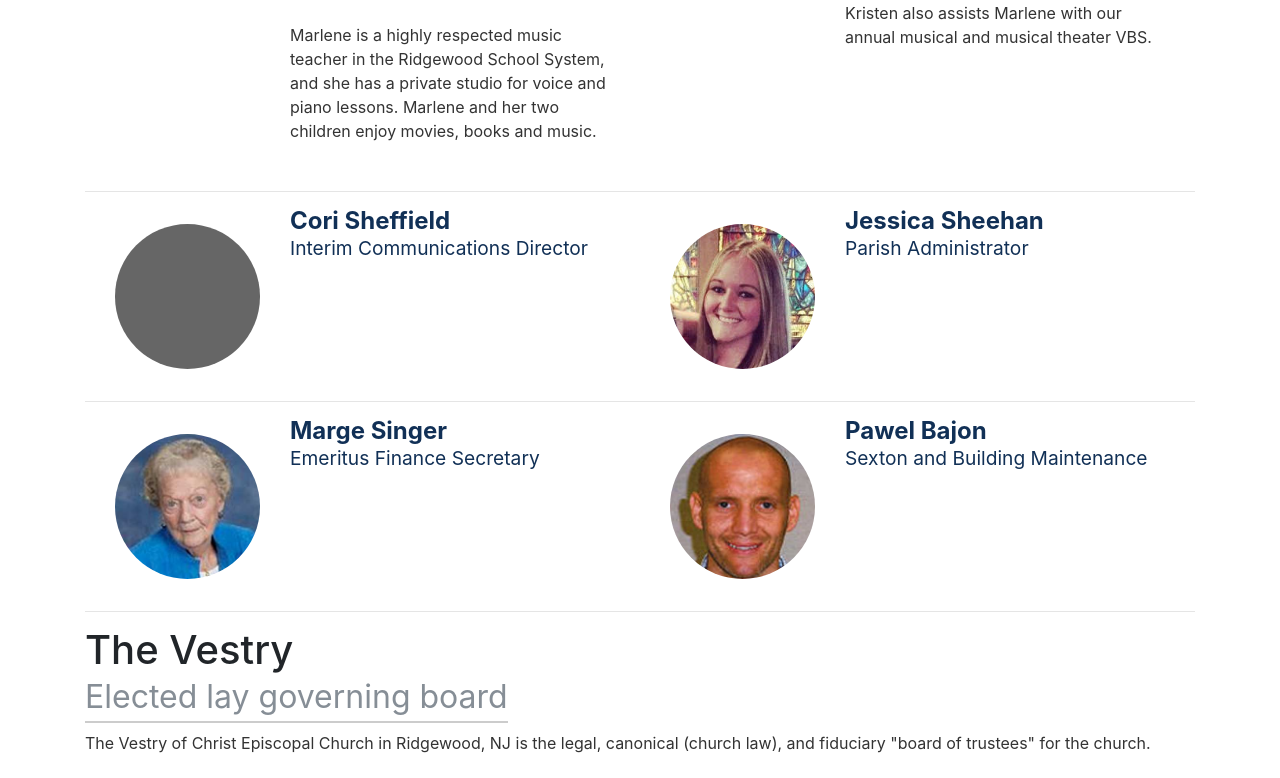
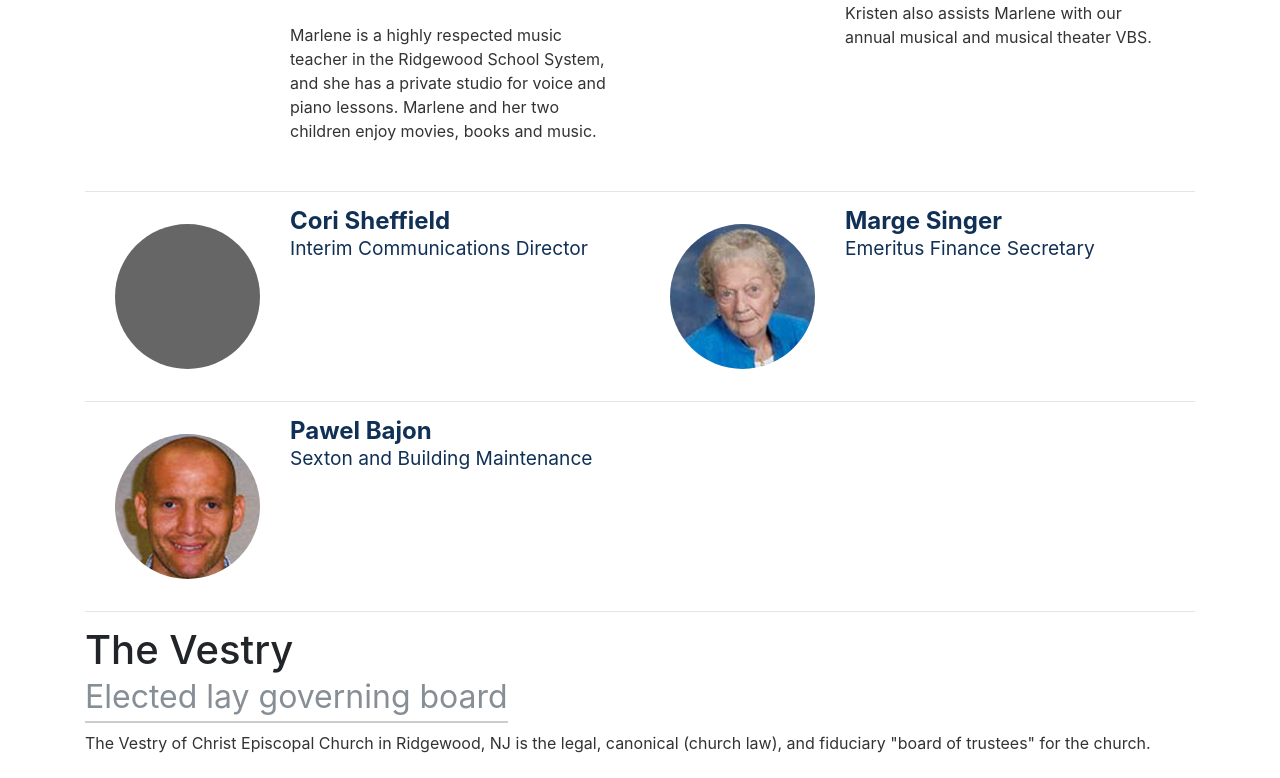
Before and after one commit to VolantWebDesign/Christ-Church-Ridgewood, a PHP site: page /clergy.php in a window 1280 px wide. Shown: the part 2443-3221 px from the top of the page. Run offline with PHP 8.4, Linux system fonts and the light colour scheme.

Commit message:
Removed Jessica

```diff
--- a/clergy.php
+++ b/clergy.php
@@ -172,11 +172,11 @@
 				<div class="row">
 					<div class="col-md-4 col-sm-4 col-xs-4">
 						<div align="center">
-							<img src="images/clergy/jessica.jpg" class="img-fluid rounded-circle"/>
+							<img src="images/clergy/marge.jpg" class="img-fluid rounded-circle"/>
 						</div>
 					</div>
 					<div class="col-md-8">
-						<h4>Jessica Sheehan<br><small>Parish Administrator</small></h4>
+						<h4>Marge Singer<br><small>Emeritus Finance Secretary</small></h4>
 					</div>
 				</div>
 			</div>
@@ -189,18 +189,6 @@
 				<div class="row">
 					<div class="col-md-4 col-sm-4 col-xs-4">
 						<div align="center">
-							<img src="images/clergy/marge.jpg" class="img-fluid rounded-circle"/>
-						</div>
-					</div>
-					<div class="col-md-8">
-						<h4>Marge Singer<br><small>Emeritus Finance Secretary</small></h4>
-					</div>
-				</div>
-			</div>
-			<div class="col-md-6">
-				<div class="row">
-					<div class="col-md-4 col-sm-4 col-xs-4">
-						<div align="center">
 							<img src="images/clergy/pawel.jpg" class="img-fluid rounded-circle"/>
 						</div>
 					</div>
@@ -208,6 +196,8 @@
 						<h4>Pawel Bajon<br><small>Sexton and Building Maintenance</small></h4>
 					</div>
 				</div>
+			</div>
+			<div class="col-md-6">
 			</div>
 		</div>
 
```
Also changed, not shown: images/clergy/jessica.jpg (deleted).
